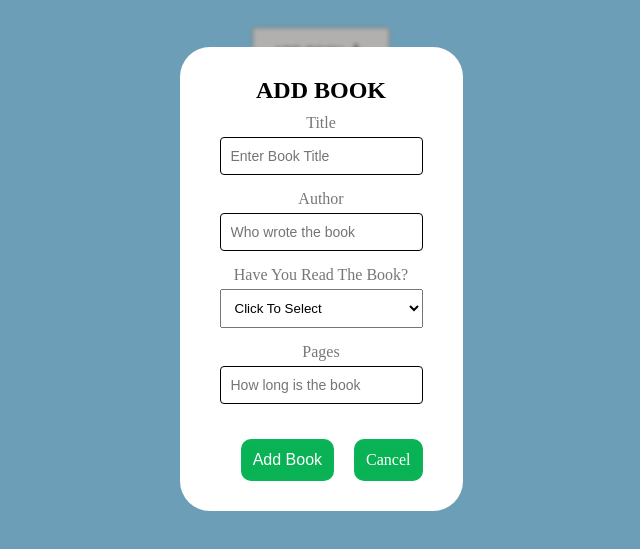
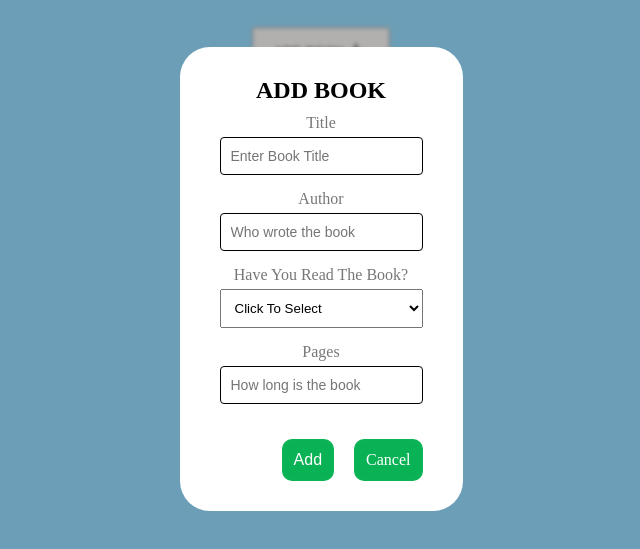
Before and after one commit to Complexlity/books-library, a plain HTML site: page advanced-javascript/index.html in a window 1280 px wide. Both pictures are taken after a click on the button "ADD BOOK". Shown: the part 121-670 px from the top of the page, without its empty margins (319-959 px from the left). Drawn offline with Linux system fonts and the light colour scheme.

Commit message:
Change add button text

```diff
--- a/advanced-javascript/index.html
+++ b/advanced-javascript/index.html
@@ -50,7 +50,7 @@
                     <small>Error Message</small>
                 </div>
                 <div class="buttons">
-                    <button class="add">Add Book</button>
+                    <button class="add">Add</button>
                     <span class="cancel">Cancel</span>
                 </div>
             </form>
```
